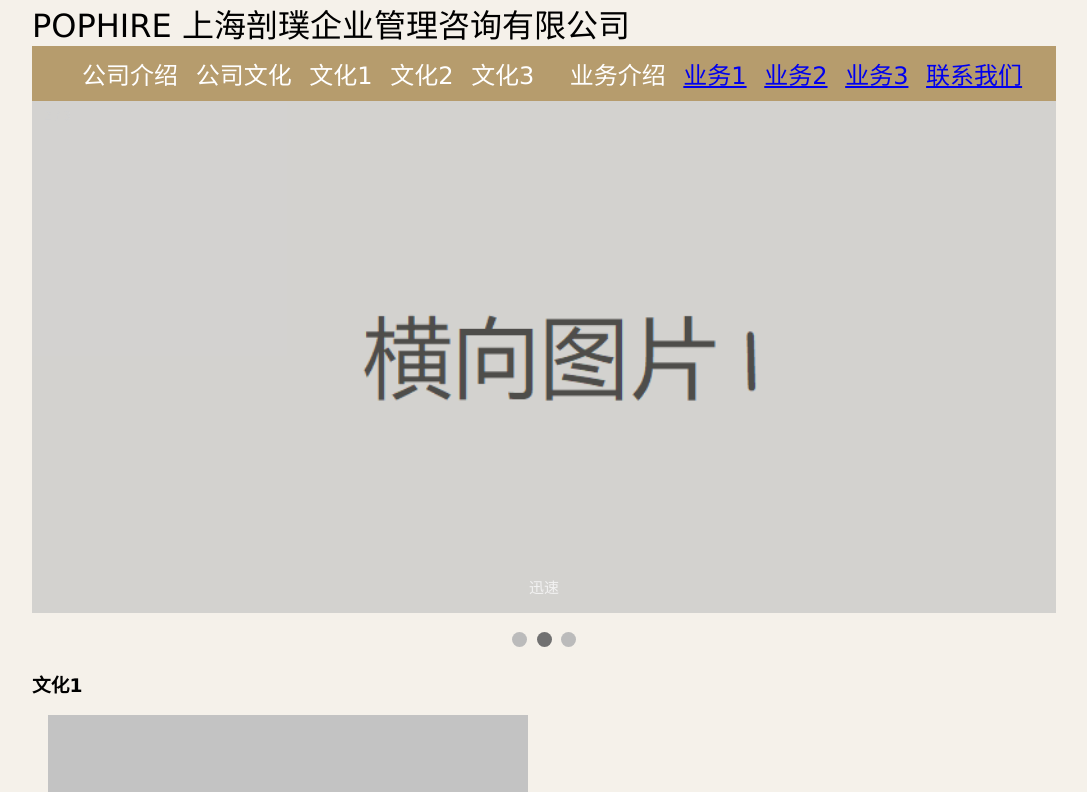
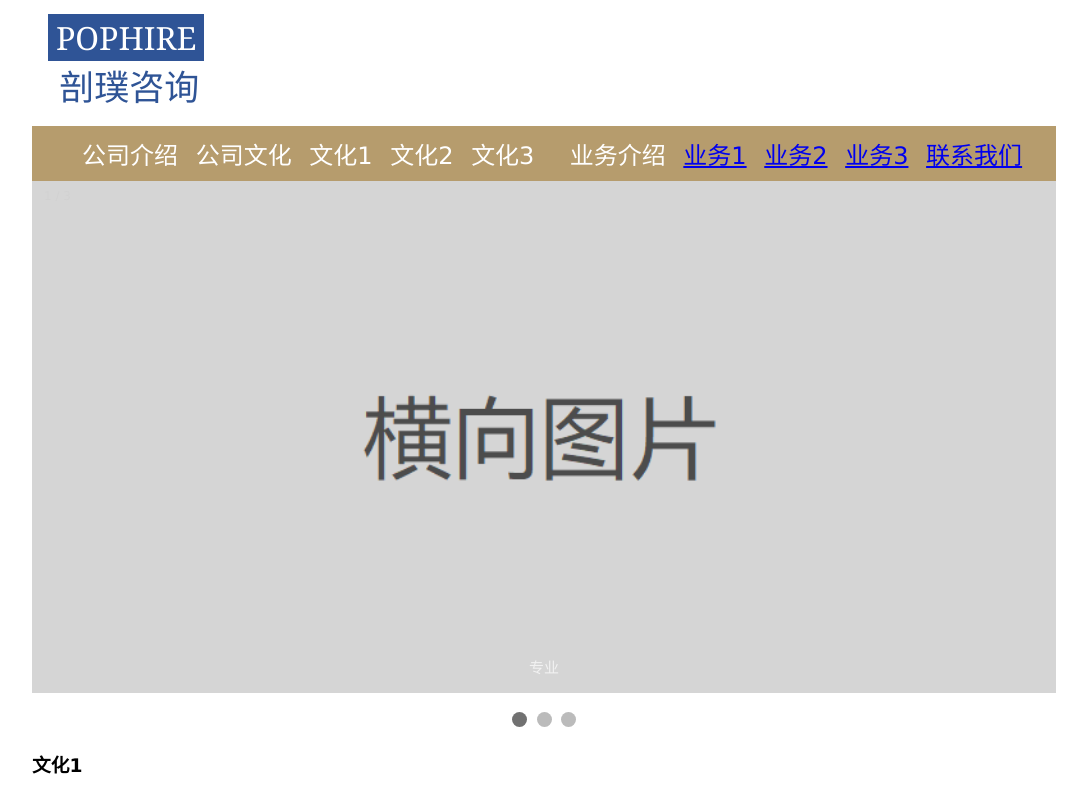
Before and after one commit to slayerxj/Talents, a website: page public/homepage.html in a window 1280 px wide. Shown: the top 792 px of the page, without its empty margins (96-1183 px from the left). Drawn offline with Linux system fonts and the light colour scheme.

Commit message:
feat: style the company name

```diff
--- a/public/homepage.css
+++ b/public/homepage.css
@@ -1,6 +1,5 @@
 html {
   scroll-behavior: smooth;
-  background-color: #f5f1ea;
 }
 
 body {
@@ -10,6 +9,22 @@ body {
 
 header {
   font-size: xx-large;
+
+  color: white;
+  font-family: Georgia, "Times New Roman", Times, serif;
+  padding: 1rem;
+}
+
+#title_english {
+  padding: 0.1rem 0.5rem 0.1rem 0.5rem;
+  background-color: rgb(47, 84, 150);
+}
+
+#title_chinese {
+  font-family: sans-serif;
+  font-size: 35px;
+  padding: 0.7rem;
+  color: rgb(47, 84, 150);
 }
 
 nav {
@@ -48,3 +63,7 @@ li {
 .fade img {
   opacity: 0.7;
 }
+
+footer {
+  text-align: center;
+}
--- a/public/homepage.html
+++ b/public/homepage.html
@@ -13,7 +13,7 @@
   </head>
 
   <body>
-    <header>POPHIRE 上海剖璞企业管理咨询有限公司</header>
+    <header><span id="title_english">POPHIRE</span><br /><span id="title_chinese">剖璞咨询</span></header>
     <section>
       <nav>
         <ul>
@@ -142,7 +142,7 @@
         }
         slides[slideIndex - 1].style.display = "block";
         dots[slideIndex - 1].className += " active";
-        setTimeout(showSlides, 4000);
+        // setTimeout(showSlides, 4000);
       }
     </script>
   </body>
```
